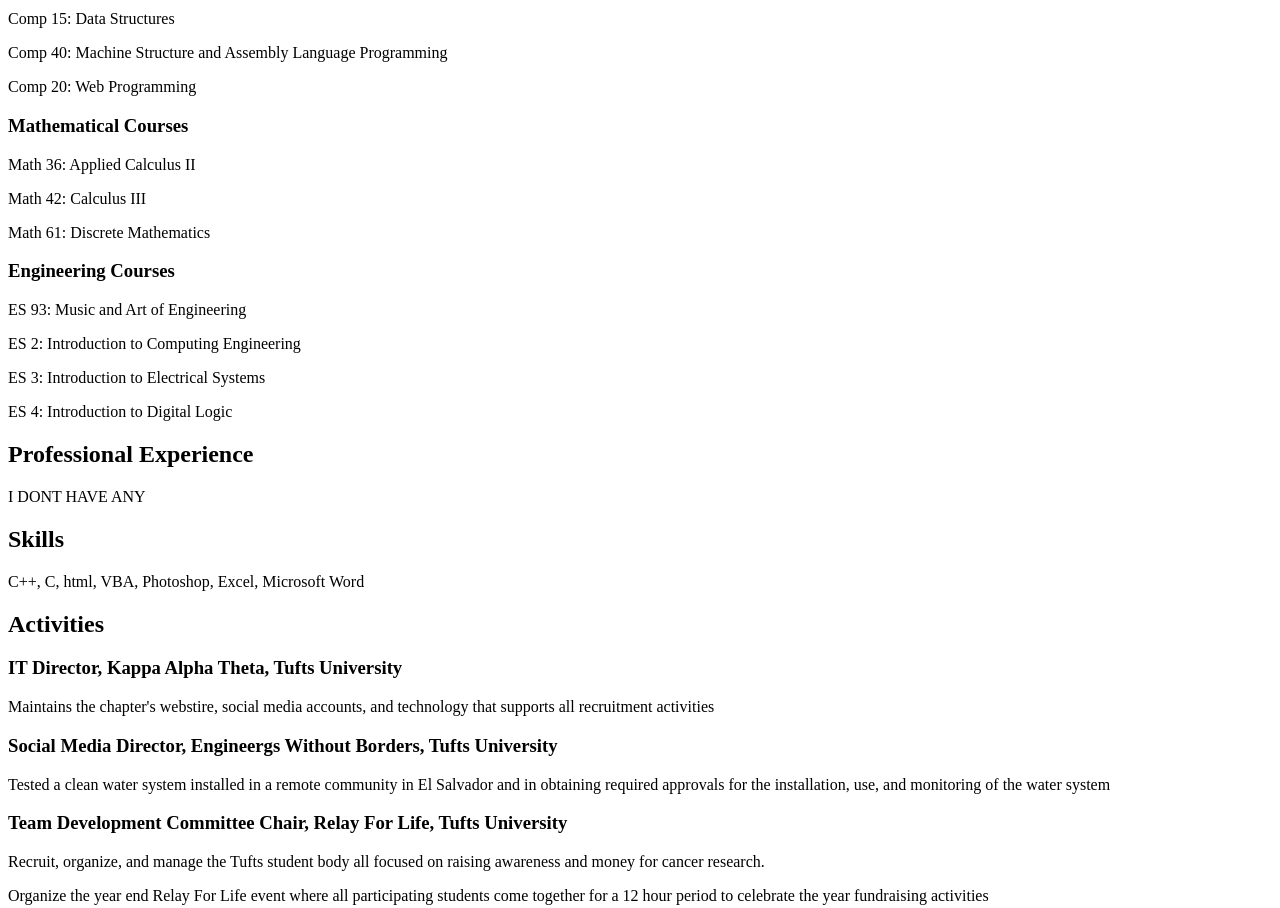
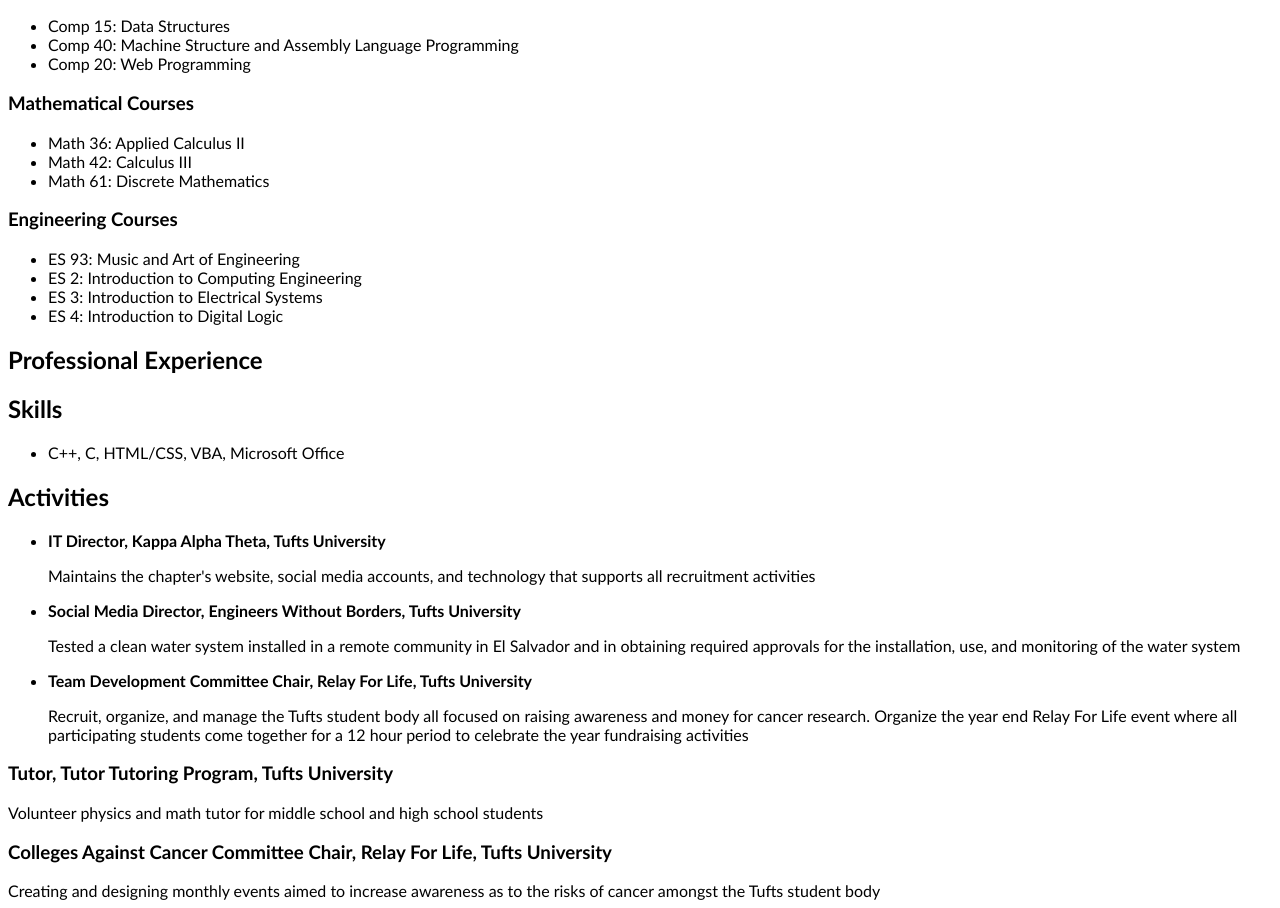
Before and after one commit to drzelin/comp20-aboutme, a plain HTML site: page resume.html in a window 1280 px wide. Shown: the part 245-1153 px from the top of the page. Drawn offline with Linux system fonts and the light colour scheme.

Commit message:
Updated Resume

```diff
--- a/resume.html
+++ b/resume.html
@@ -5,7 +5,8 @@
   <title> Danielle Zelin </title>
 </head>
 
-<body>
+<body style = "font-family:Calibri">
+
     <h2> Education </h2>
         <h3> Tufts University, Medford Massachusetts, Class of 2017 </h3>
             <p> August 2013 - Current </p>
@@ -13,32 +14,40 @@
 
     <h2> Relevant Coursework </h2>
         <h3> Computer Science Courses </h3>
-  <p> Comp 15: Data Structures </p>
-  <p> Comp 40: Machine Structure and Assembly Language Programming </p>
-  <p> Comp 20: Web Programming </p>
+            <ul>
+                <li> Comp 15: Data Structures </li>
+                <li> Comp 40: Machine Structure and Assembly Language Programming </li>
+                <li> Comp 20: Web Programming </li>
+            </ul>
         <h3> Mathematical Courses </h3>
-  <p> Math 36: Applied Calculus II </p>
-  <p> Math 42: Calculus III </p>
-  <p> Math 61: Discrete Mathematics </p>
+            <ul>
+                <li> Math 36: Applied Calculus II </li>
+                <li> Math 42: Calculus III </li>
+                <li> Math 61: Discrete Mathematics </li>
+            </ul>
         <h3> Engineering Courses </h3>
-  <p> ES 93: Music and Art of Engineering
-  <p> ES 2: Introduction to Computing Engineering
-  <p> ES 3: Introduction to Electrical Systems </p>
-  <p> ES 4: Introduction to Digital Logic </p>
-
+            <ul>
+                <li> ES 93: Music and Art of Engineering </li>
+                <li> ES 2: Introduction to Computing Engineering </li>
+                <li> ES 3: Introduction to Electrical Systems </li>
+                <li> ES 4: Introduction to Digital Logic </li>
+            </ul>
     <h2> Professional Experience </h2>
-  <p> I DONT HAVE ANY </p>
 
     <h2> Skills </h2>
-  <p> C++, C, html, VBA, Photoshop, Excel, Microsoft Word </p>
+        <ul>
+            <li> C++, C, HTML/CSS, VBA, Microsoft Office </li>
+        </ul>
     <h2> Activities </h2>
-  <h3> IT Director, Kappa Alpha Theta, Tufts University </h3>
-  <p> Maintains the chapter's webstire, social media accounts, and technology that supports all recruitment activities </p>
-  <h3> Social Media Director, Engineergs Without Borders, Tufts University </h3>
-  <p> Tested a clean water system installed in a remote community in El Salvador and in obtaining required approvals for the installation, use, and monitoring of the water system </p>
-  <h3> Team Development Committee Chair, Relay For Life, Tufts University</h3>
-  <p> Recruit, organize, and manage the Tufts student body all focused on raising awareness and money for cancer research. </p>
-  <p> Organize the year end Relay For Life event where all participating students come together for a 12 hour period to celebrate the year fundraising activities</p>
+        <ul>
+            <li> <strong> IT Director, Kappa Alpha Theta, Tufts University </strong> </li>
+                <p> Maintains the chapter's website, social media accounts, and technology that supports all recruitment activities </p>
+            <li> <strong> Social Media Director, Engineers Without Borders, Tufts University </strong> </li>
+                <p> Tested a clean water system installed in a remote community in El Salvador and in obtaining required approvals for the installation,                      use, and monitoring of the water system </p>
+            <li> <strong> Team Development Committee Chair, Relay For Life, Tufts University </strong></li>
+                <p> Recruit, organize, and manage the Tufts student body all focused on raising awareness and money for cancer research. Organize the                           year end Relay For Life event where all participating students come together for a 12 hour period to celebrate the year                                   fundraising activities</p>
+        </ul>
+
   <h3> Tutor, Tutor Tutoring Program, Tufts University </h3>
   <p> Volunteer physics and math tutor for middle school and high school students </p>
   <h3> Colleges Against Cancer Committee Chair, Relay For Life, Tufts University </h3>
```
Lines whose indentation alone changed are shown as unchanged.
